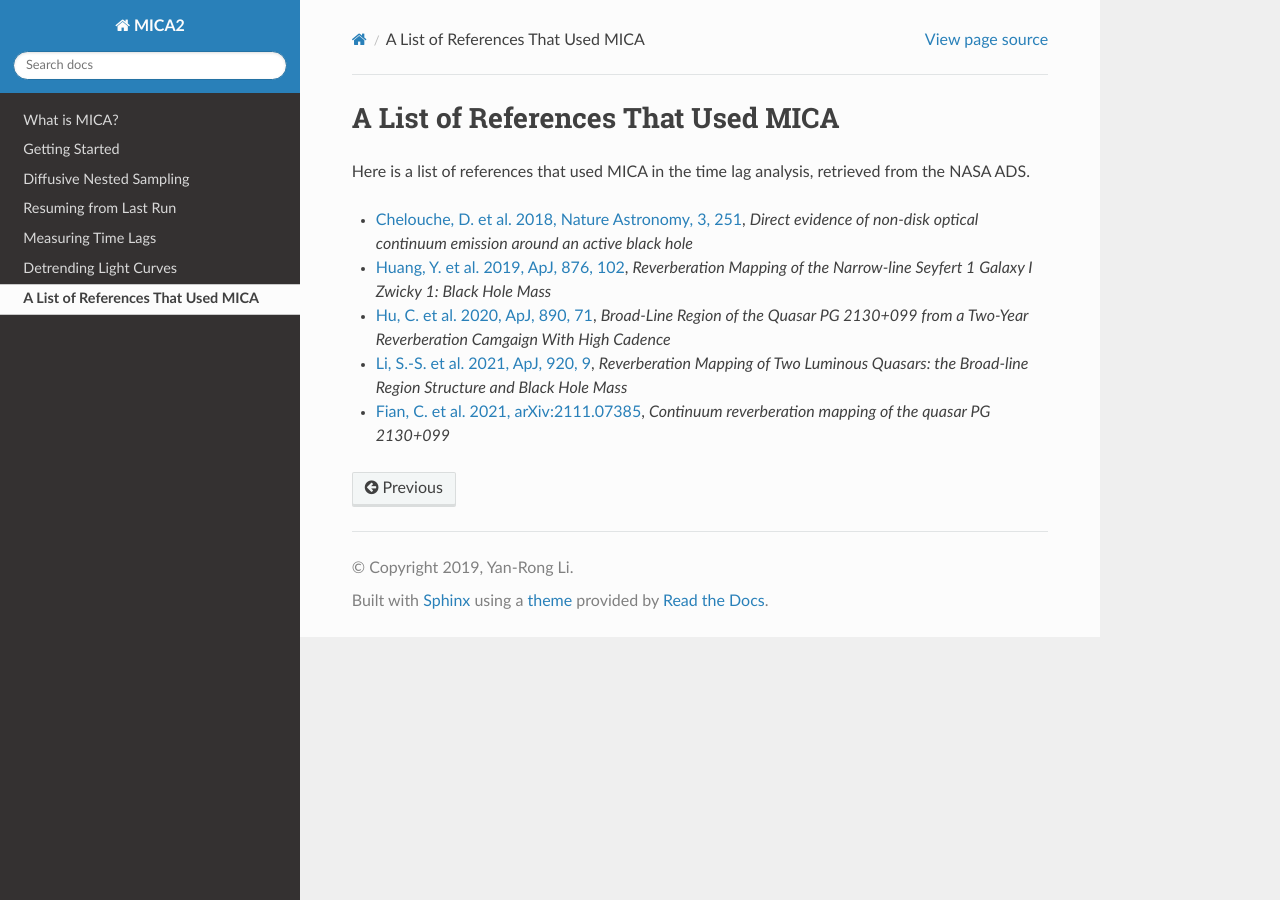
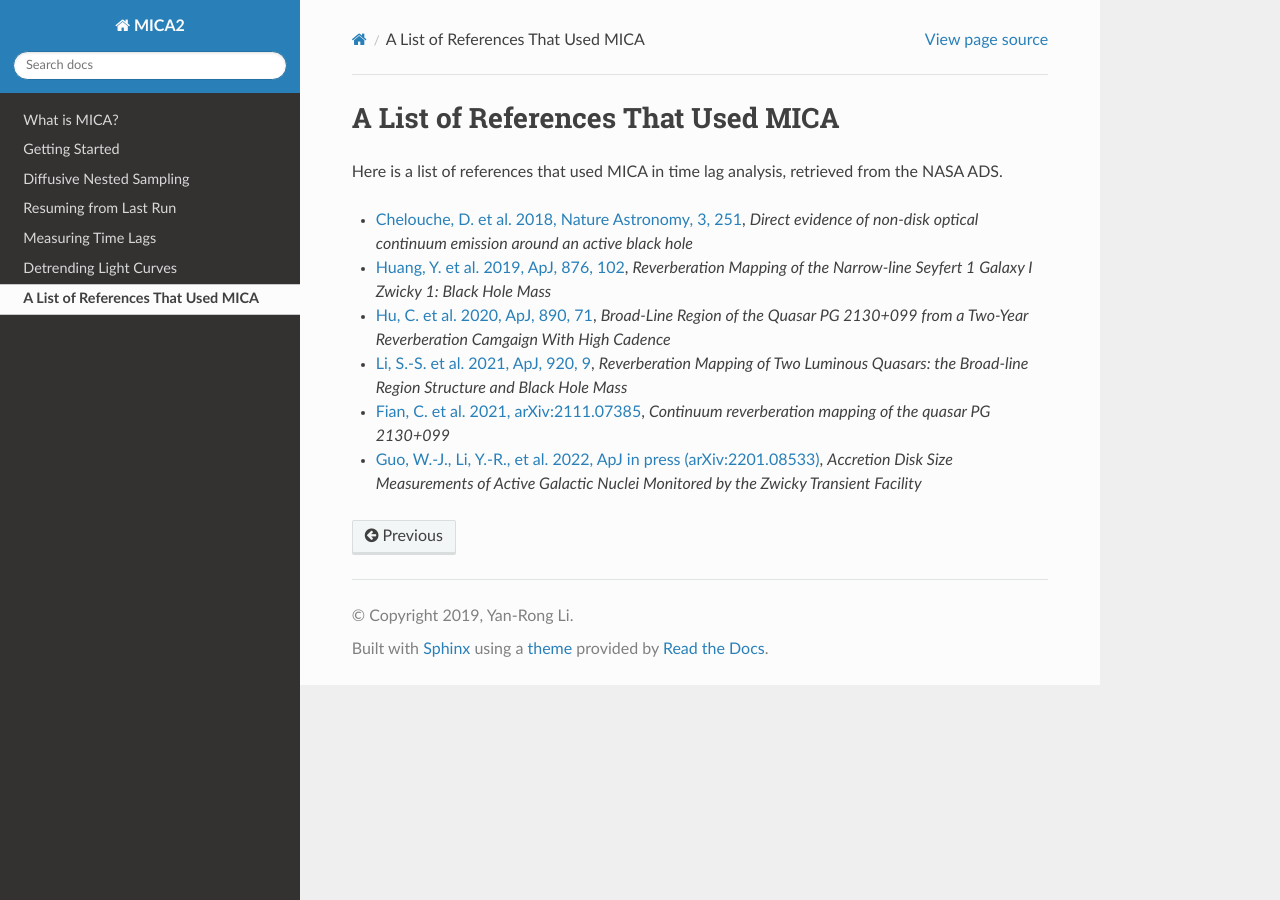
Before and after one commit to LiyrAstroph/MICA2, a Sphinx documentation site: the page built from docs/list.rst, in a window 1280 px wide. Built offline with Sphinx 7.4.7 and the Read the Docs theme 2.0.0, drawn with Linux system fonts in a browser that asks for light colours.

Commit message:
update list.rst.

```diff
--- a/docs/list.rst
+++ b/docs/list.rst
@@ -17,3 +17,6 @@
 
 - `Fian, C. et al. 2021, arXiv:2111.07385 <https://arxiv.org/abs/2111.07385>`_,
   *Continuum reverberation mapping of the quasar PG 2130+099*
+
+- `Guo, W.-J., Li, Y.-R., et al. 2022, ApJ in press (arXiv:2201.08533) <https://arxiv.org/abs/2201.08533>`_,
+  *Accretion Disk Size Measurements of Active Galactic Nuclei Monitored by the Zwicky Transient Facility*
```
Also changed, not shown: other parts of docs/list.rst (+1 -1 lines).
